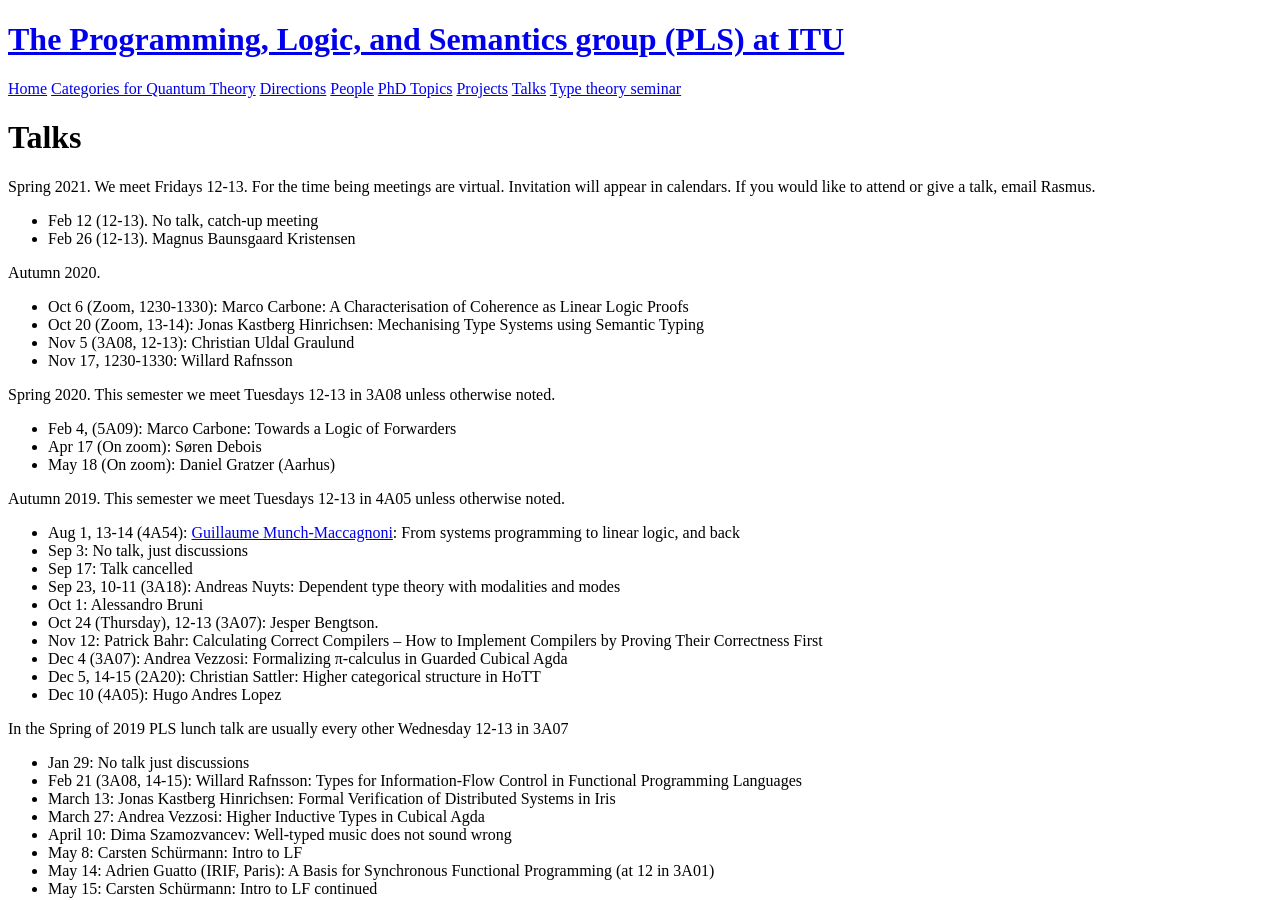
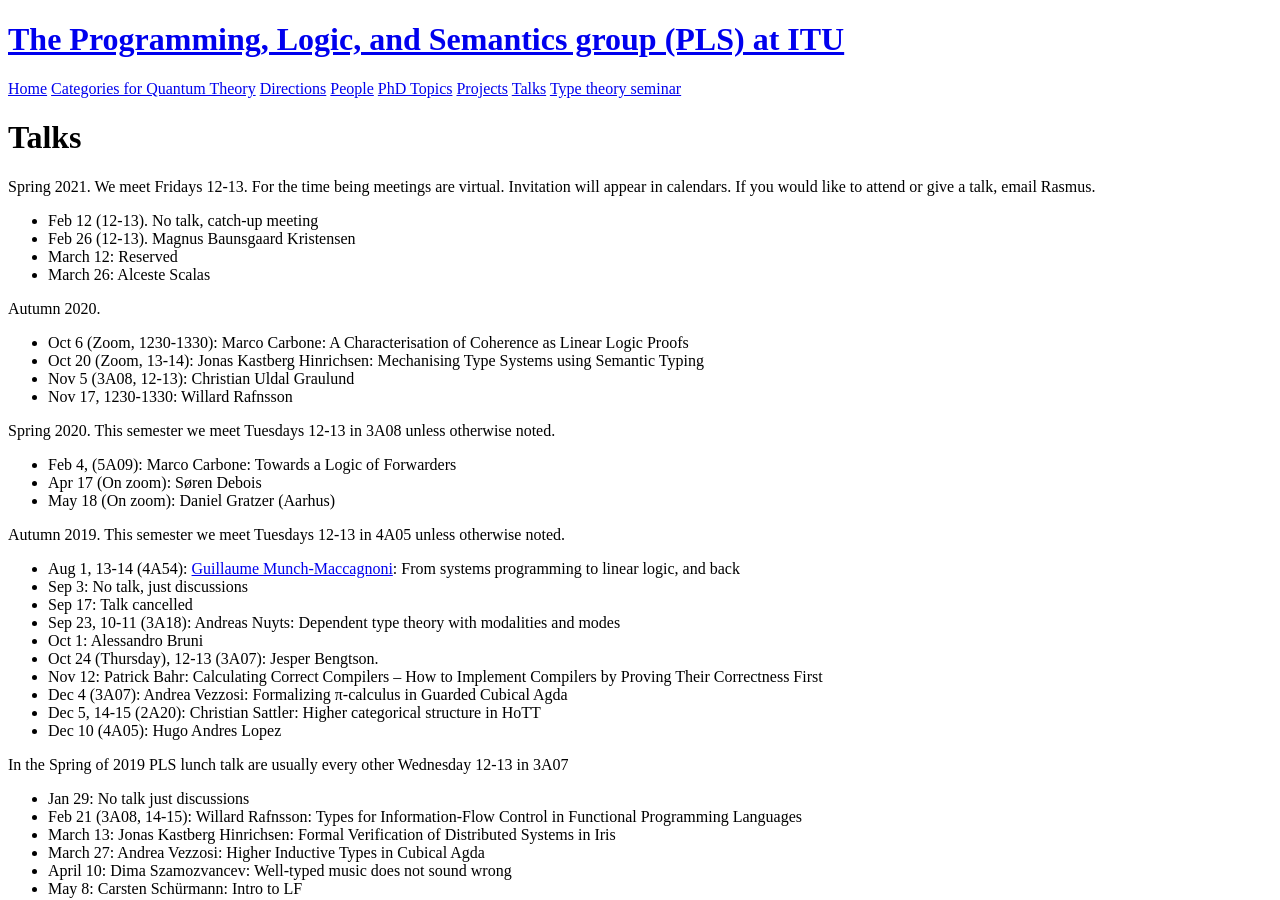
Before and after one commit to rmogelberg/pls.itu.dk, a Jekyll site: the page built from Talks.md, in a window 1280 px wide and 900 px high. Built offline with Jekyll 4.4.1, drawn with Linux system fonts in a browser that asks for light colours.

Commit message:
Added a talk

```diff
--- a/Talks.md
+++ b/Talks.md
@@ -6,6 +6,8 @@ title: Talks
 Spring 2021. We meet Fridays 12-13. For the time being meetings are virtual. Invitation will appear in calendars. If you would like to attend or give a talk, email Rasmus.
 - Feb 12 (12-13). No talk, catch-up meeting
 - Feb 26 (12-13). Magnus Baunsgaard Kristensen
+- March 12: Reserved
+- March 26: Alceste Scalas
 
 
 Autumn 2020.
```
